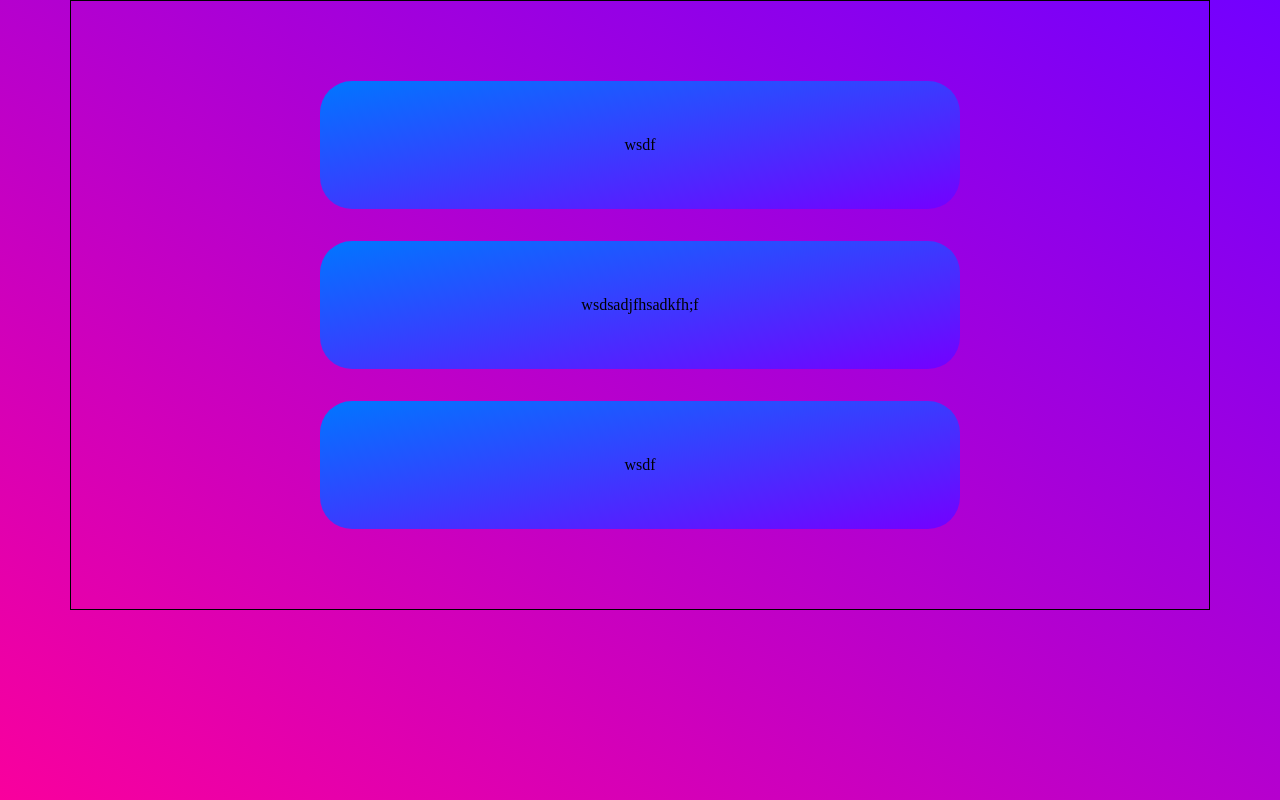
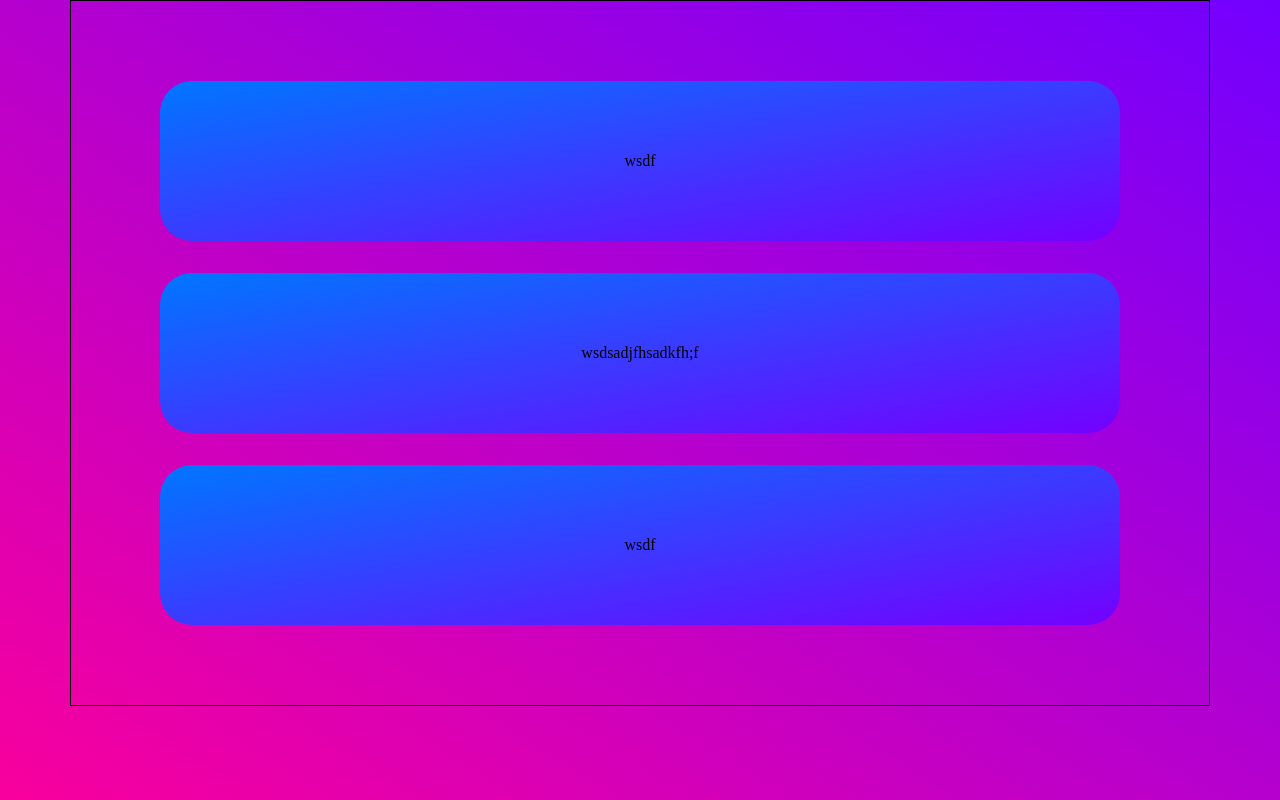
Before and after one commit to Milgam06/React-FramerMotion-Prac, a React (Vite) app: page / in a window 1280 px wide. Built offline with nearby package versions, Linux system fonts and the light colour scheme.

Commit message:
feat(component): add relative volume in Button

```diff
--- a/src/components/common/Button/styled.ts
+++ b/src/components/common/Button/styled.ts
@@ -7,11 +7,10 @@ export const ButtonWrapper = styled(motion.div)<ButtonProps>`
   outline: none;
   border: none;
   border-radius: 2rem;
-  width: ${({ sizes }) => (sizes ? "40rem" : "30rem")};
-  height: ${({ sizes }) => (sizes ? "8rem" : "6rem")};
+  width: ${({ sizes }) => (sizes ? "60rem" : "30rem")};
+  height: ${({ sizes }) => (sizes ? "10rem" : "6rem")};
   display: flex;
   align-items: center;
   justify-content: center;
-  column-gap: 2rem;
   background: linear-gradient(to right bottom, #0076ff, #7400ff);
 `;
```
